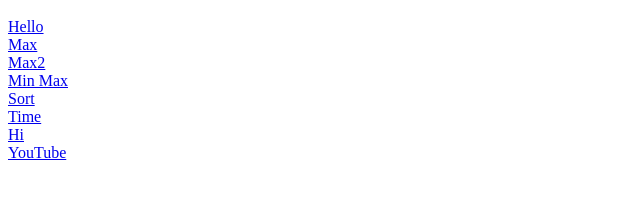
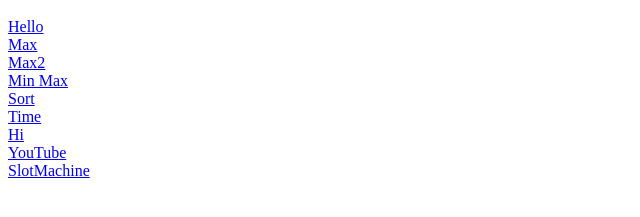
Before and after one commit to bestmy05/bestmy05.github.io, a plain HTML site: page index.html in a window 1280 px wide. Shown: the part 57-274 px from the top of the page, without its empty margins (0-640 px from the left). Drawn offline with Linux system fonts and the light colour scheme.

Commit message:
Update index.html

```diff
--- a/index.html
+++ b/index.html
@@ -20,5 +20,7 @@
     <a href="abc/hi.html">Hi</a>
   <br/>
   <a href="abc/video.html">YouTube</a>
+  <br/>
+  <a href="sm/sm.html">SlotMachine</a>
 </body>
 </html>
```
